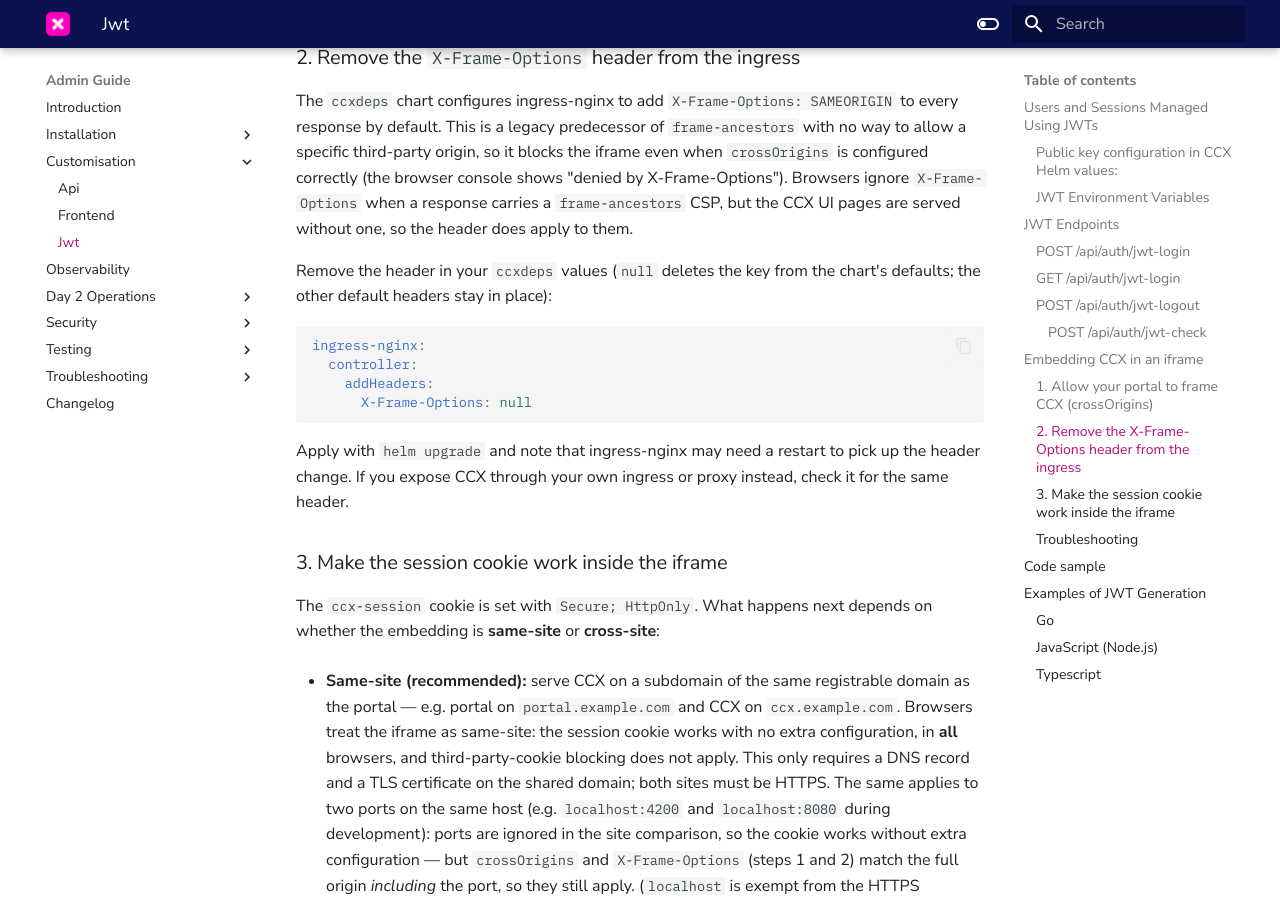
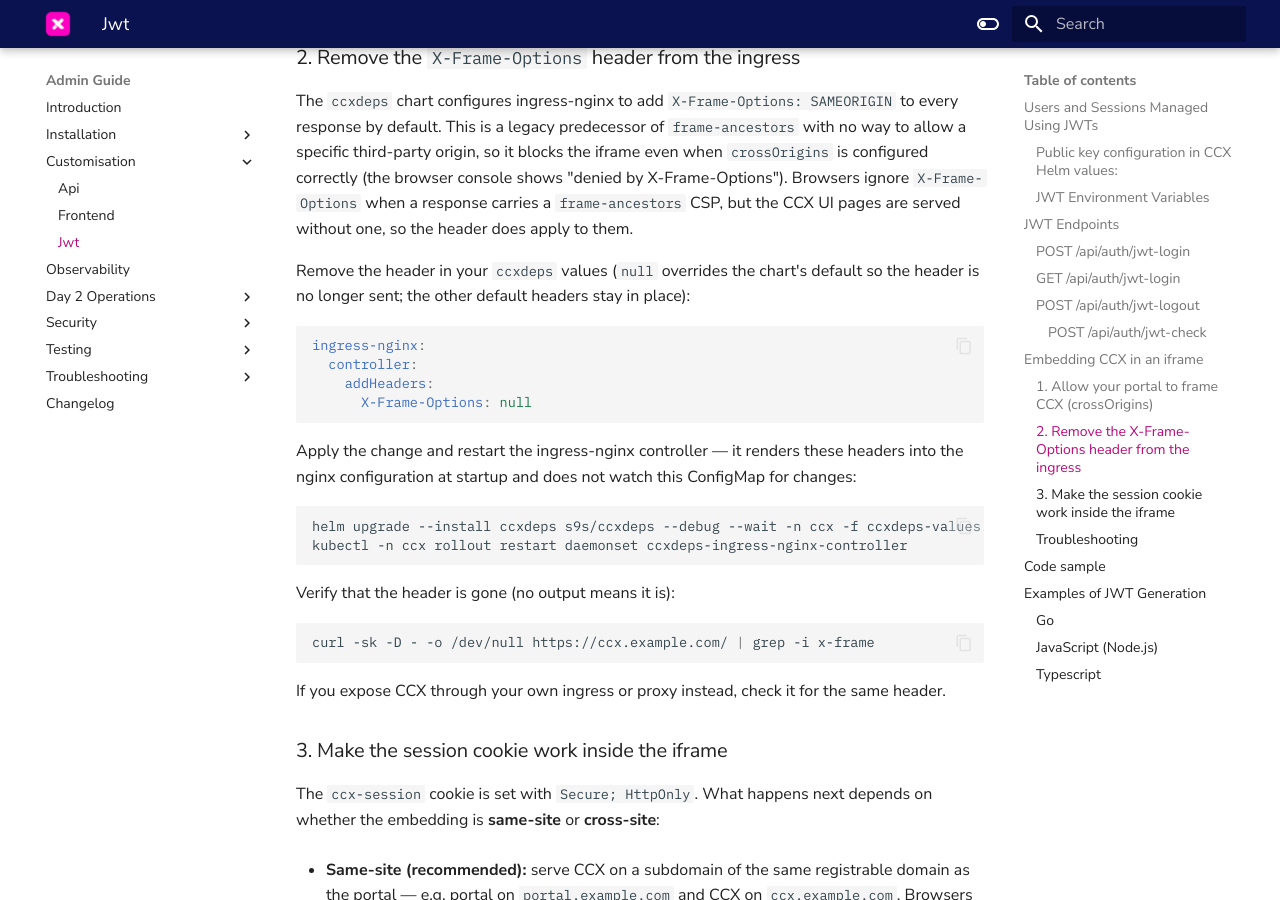
Before and after one commit to severalnines/ccx-docs, an MkDocs documentation site: the page built from docs/admin/Customisation/JWT.md, in a window 1280 px wide and 900 px high, scrolled down 4527 px. Built offline with MkDocs 1.6.1 and Material for MkDocs 9.7.7, drawn with Linux system fonts in a browser that asks for light colours; comment, search, counter and statistics services are not loaded.

Commit message:
CCX-6042 Add full commands for removing X-Frame-Options via ccxdeps values
Tested on a live deployment: the null override stops the header from
being sent, and the ingress-nginx controller needs a restart because it
does not watch the add-headers ConfigMap.

Co-Authored-By: Claude Fable 5 <noreply@anthropic.com>

````diff
--- a/docs/admin/Customisation/JWT.md
+++ b/docs/admin/Customisation/JWT.md
@@ -151,7 +151,7 @@ Entries are full origins (scheme + host, plus the port when it is non-default, e
 
 The `ccxdeps` chart configures ingress-nginx to add `X-Frame-Options: SAMEORIGIN` to every response by default. This is a legacy predecessor of `frame-ancestors` with no way to allow a specific third-party origin, so it blocks the iframe even when `crossOrigins` is configured correctly (the browser console shows "denied by X-Frame-Options"). Browsers ignore `X-Frame-Options` when a response carries a `frame-ancestors` CSP, but the CCX UI pages are served without one, so the header does apply to them.
 
-Remove the header in your `ccxdeps` values (`null` deletes the key from the chart's defaults; the other default headers stay in place):
+Remove the header in your `ccxdeps` values (`null` overrides the chart's default so the header is no longer sent; the other default headers stay in place):
 
 ```yaml
 ingress-nginx:
@@ -160,7 +160,20 @@ ingress-nginx:
       X-Frame-Options: null
 ```
 
-Apply with `helm upgrade` and note that ingress-nginx may need a restart to pick up the header change. If you expose CCX through your own ingress or proxy instead, check it for the same header.
+Apply the change and restart the ingress-nginx controller — it renders these headers into the nginx configuration at startup and does not watch this ConfigMap for changes:
+
+```sh
+helm upgrade --install ccxdeps s9s/ccxdeps --debug --wait -n ccx -f ccxdeps-values.yaml
+kubectl -n ccx rollout restart daemonset ccxdeps-ingress-nginx-controller
+```
+
+Verify that the header is gone (no output means it is):
+
+```sh
+curl -sk -D - -o /dev/null https://ccx.example.com/ | grep -i x-frame
+```
+
+If you expose CCX through your own ingress or proxy instead, check it for the same header.
 
 ### 3. Make the session cookie work inside the iframe
 
````
